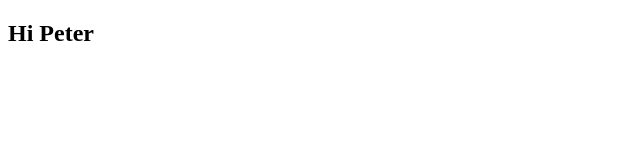
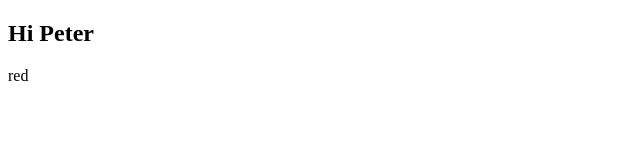
Before and after one commit to petercagala/udemy-Typescript-The-Complete-Developer-Guide, a React (Create React App) app in the folder Section-17-React-And-Redux-TypeScript/react-application/: page / in a window 1280 px wide. Shown: the top 160 px of the page, without its empty margins (0-640 px from the left). Built offline with nearby package versions, Linux system fonts and the light colour scheme.

Commit message:
[section17-258] Interfaces with Props

```diff
--- a/Section-17-React-And-Redux-TypeScript/react-application/src/App.tsx
+++ b/Section-17-React-And-Redux-TypeScript/react-application/src/App.tsx
@@ -1,12 +1,20 @@
 import React from 'react';
 
+interface AppProps {
+    // with optional ? is the color property optional, is not mandatory
+    color?: string;
+}
 
-class App extends React.Component {
+
+class App extends React.Component<AppProps> {
 
     render() {
         return (
             <div>
                 <h2>Hi Peter</h2>
+                <p>
+                    {this.props.color}
+                </p>
             </div>
         );
     }
--- a/Section-17-React-And-Redux-TypeScript/react-application/src/index.tsx
+++ b/Section-17-React-And-Redux-TypeScript/react-application/src/index.tsx
@@ -6,7 +6,7 @@ ReactDOM.render(
     // <React.StrictMode>
     //     <App/>
     // </React.StrictMode>,
-    <App/>,
+    <App color="red"/>,
     // document.getElementById('root')
     document.querySelector("#root")
 );
```
